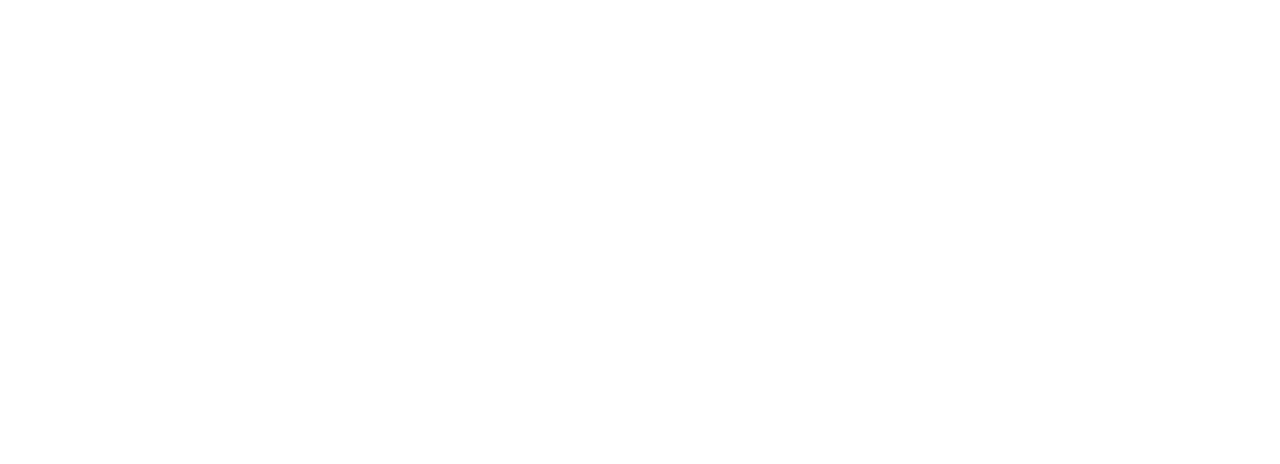
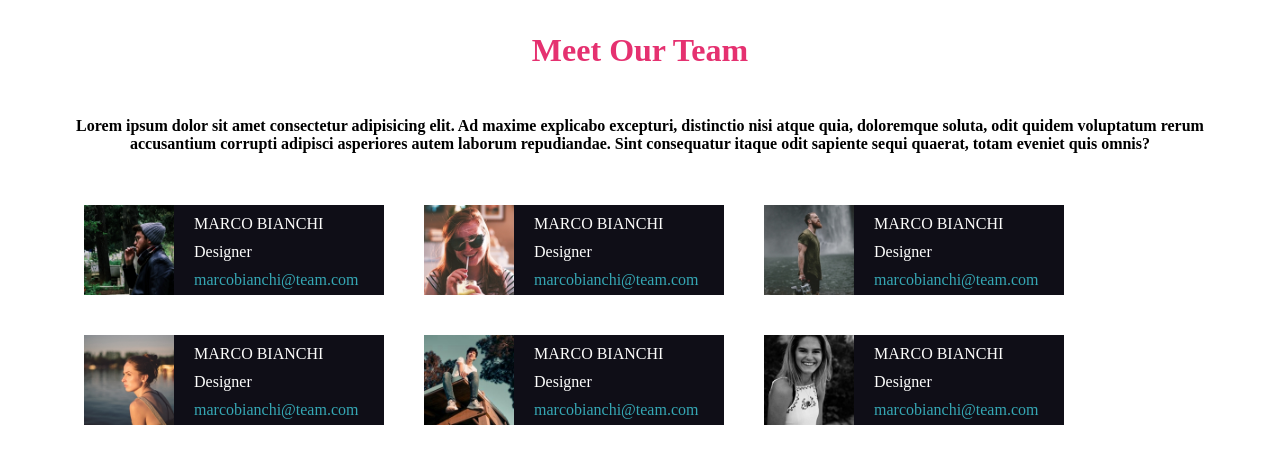
Before and after one commit to federossi93/html-css-float-cards, a plain HTML site: page index.html in a window 1280 px wide. Drawn offline with Linux system fonts and the light colour scheme.

Commit message:
add card

```diff
--- a/assets/css/style.css
+++ b/assets/css/style.css
@@ -1,4 +1,5 @@
-/*#Utilities*/
+/* Utilities */
+
 :root{
     --bg: #0F0E17;
     --link: #35A7B4;
@@ -12,4 +13,58 @@
     clear: both;
 }
 
-/*#Utilities*/
+/* general*/
+
+*{
+    box-sizing: border-box;
+    margin: 0;
+    padding: 0;
+}
+
+body{
+    width: 90%;
+    margin: auto;
+}
+
+/* header */
+
+#site_header{
+    text-align: center;
+}
+
+header>h1{
+    color: var(--title);
+    padding-bottom: 3rem;
+    padding-top: 2rem;
+}
+
+header>p{
+    font-weight: bold;
+    padding-bottom: 2rem;
+}
+
+/*main*/
+
+img{
+    float: left;
+    width: 30%;
+    margin-right: 20px;
+}
+
+.col{
+    background-color:var(--bg);
+    color: white;
+    width: calc(100% / 3 );
+    float: left;
+    width: 300px;
+    margin: 20px;
+}
+
+div>p{
+    margin-top: 10px;
+    color: var(--text);
+}
+
+.mail{
+    color: var(--link);
+}
--- a/index.html
+++ b/index.html
@@ -8,11 +8,62 @@
     <title>Meet our team</title>
 </head>
 <body>
-    <header id="site_header"></header>
+
+    <header id="site_header">
+        <h1>Meet Our Team</h1>
+        <p>Lorem ipsum dolor sit amet consectetur adipisicing elit. Ad maxime explicabo excepturi, distinctio nisi atque quia, doloremque soluta, odit quidem voluptatum rerum accusantium corrupti adipisci asperiores autem laborum repudiandae. Sint consequatur itaque odit sapiente sequi quaerat, totam eveniet quis omnis?</p>
+    </header>
     <!-- /#site_header -->
-    <main id="site_main"></main>
+    <main id="site_main">
+        <div class="clearfix">
+            <div class="col">
+                <img src="./assets/img/male1.png" alt="Marco Bianchi">
+                <p>MARCO BIANCHI</p>
+                <p>Designer</p>
+                <p class="mail">marcobianchi@team.com</p>
+            </div>
+
+            <div class="col">
+                <img src="./assets/img/female1.png" alt="Marco Bianchi">
+                <p>MARCO BIANCHI</p>
+                <p>Designer</p>
+                <p class="mail">marcobianchi@team.com</p>
+            </div>
+
+            <div class="col">
+                <img src="./assets/img/male2.png" alt="Marco Bianchi">
+                <p>MARCO BIANCHI</p>
+                <p>Designer</p>
+                <p class="mail">marcobianchi@team.com</p>
+            </div>
+
+            <div class="col">
+                <img src="./assets/img/female2.png" alt="Marco Bianchi">
+                <p>MARCO BIANCHI</p>
+                <p>Designer</p>
+                <p class="mail">marcobianchi@team.com</p>
+            </div>
+
+            <div class="col">
+                <img src="./assets/img/male3.png" alt="Marco Bianchi">
+                <p>MARCO BIANCHI</p>
+                <p>Designer</p>
+                <p class="mail">marcobianchi@team.com</p>
+            </div>
+
+            <div class="col">
+                <img src="./assets/img/female3.png" alt="Marco Bianchi">
+                <p>MARCO BIANCHI</p>
+                <p>Designer</p>
+                <p class="mail">marcobianchi@team.com</p>
+            </div>
+
+        </div>
+    </main>
     <!-- /#site_main -->
-    <footer id="site_footer"></footer>
+    <footer id="site_footer">
+
+    </footer>
     <!-- /#site_footer -->
 </body>
 </html>
```
